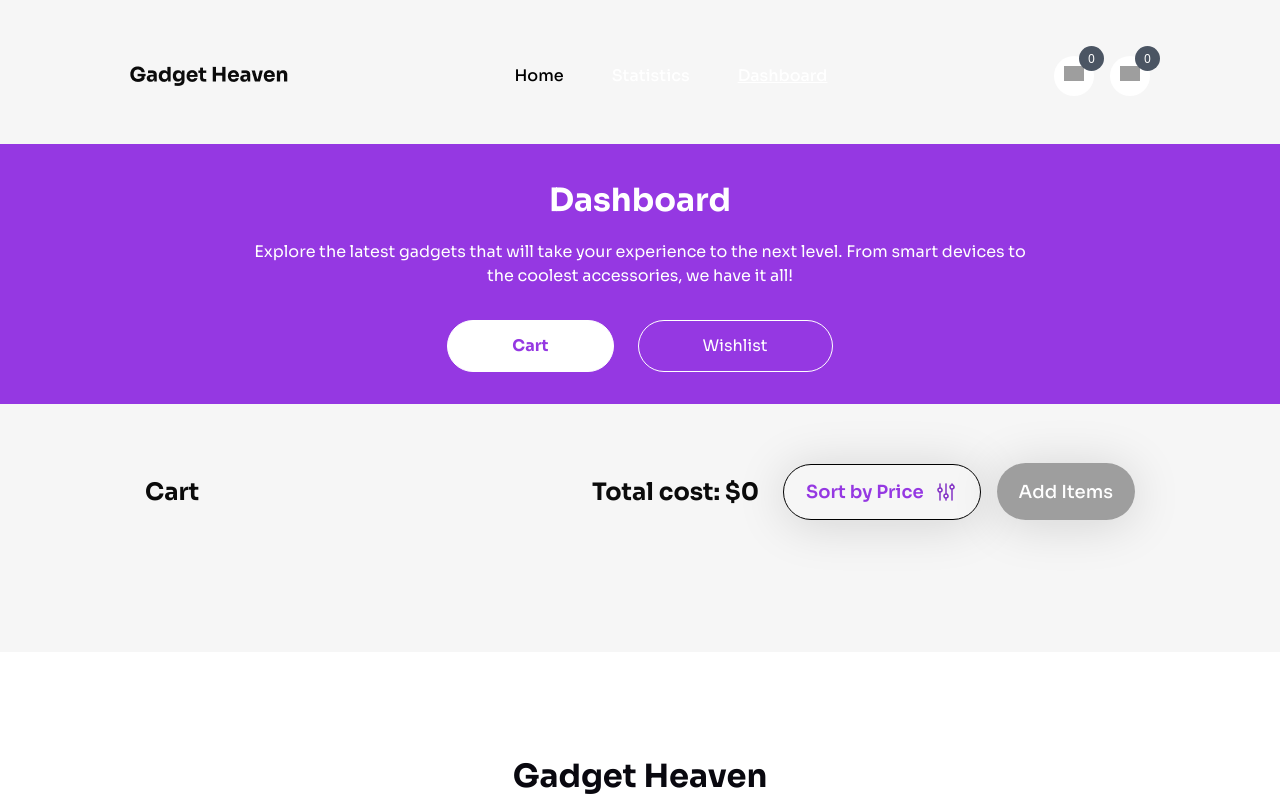
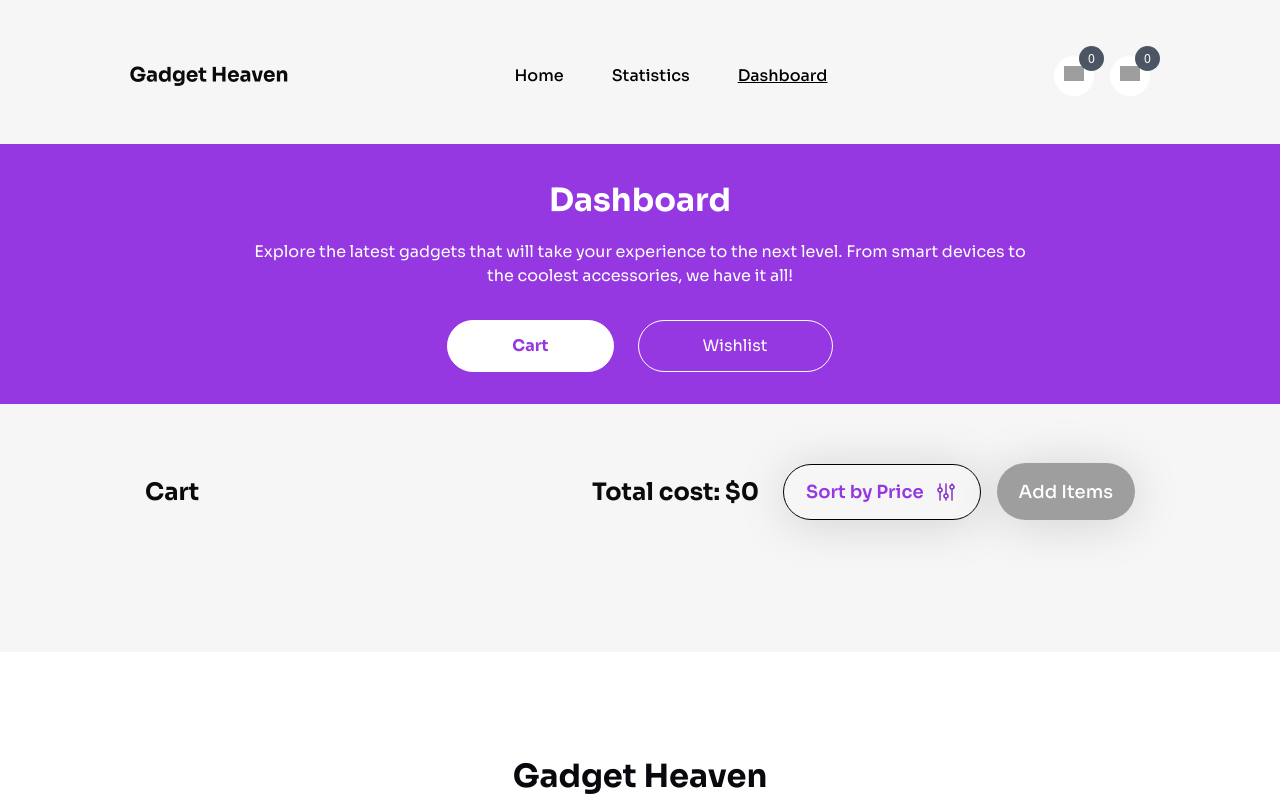
Before and after one commit to webdevrakeeb/GadgetHeaven, a React (Vite) app: page /dashboard in a window 1280 px wide. Shown: the top 800 px of the page. Built offline with nearby package versions, Linux system fonts and the light colour scheme; grey boxes are pictures that could not be loaded.

Commit message:
Fix 404 Error on Page Reload for surge deployment.

```diff
--- a/src/Components/NavBar/NavBar.jsx
+++ b/src/Components/NavBar/NavBar.jsx
@@ -40,11 +40,11 @@ const NavBar = () => {
                         isHome ? `text-white ${isActive ? 'underline' : ''}`
                         : `text-black ${isActive ? 'underline' : ''}`
                     }`}>Home</NavLink>
-                    <NavLink to='statistics' className={({isActive}) => `font-Sora text-white font-medium hover:underline ${
+                    <NavLink to='statistics' className={({isActive}) => `font-Sora font-medium hover:underline ${
                         isHome ? `text-white ${isActive ? 'underline' : ''}`
                         : `text-black ${isActive ? 'underline' : ''}`
                     }`}>Statistics</NavLink>
-                    <NavLink to='dashboard' className={({isActive}) => `font-Sora text-white font-medium hover:underline ${
+                    <NavLink to='dashboard' className={({isActive}) => `font-Sora font-medium hover:underline ${
                         isHome ? `text-white ${isActive ? 'underline' : ''}`
                         : `text-black ${isActive ? 'underline' : ''}`
                     }`}>Dashboard</NavLink>
```
